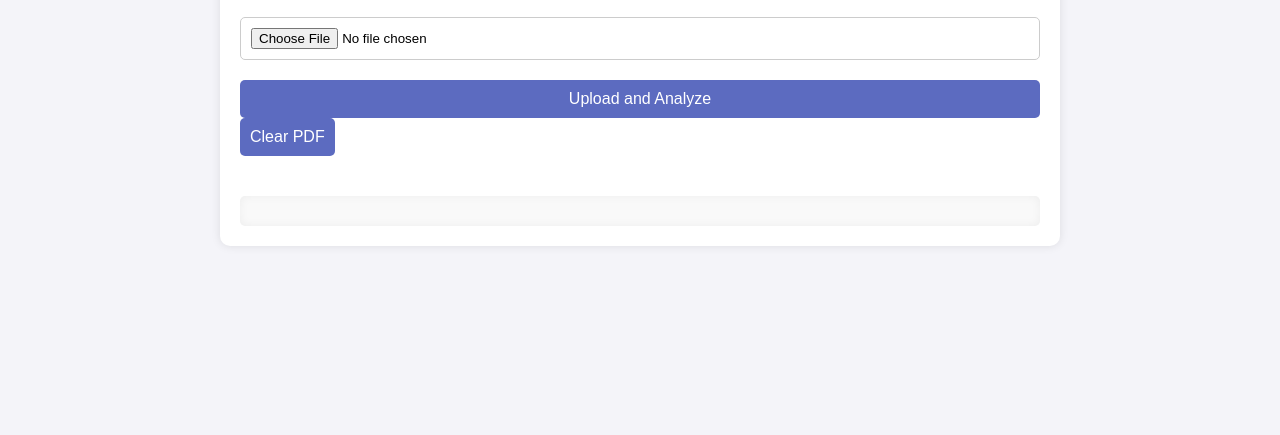
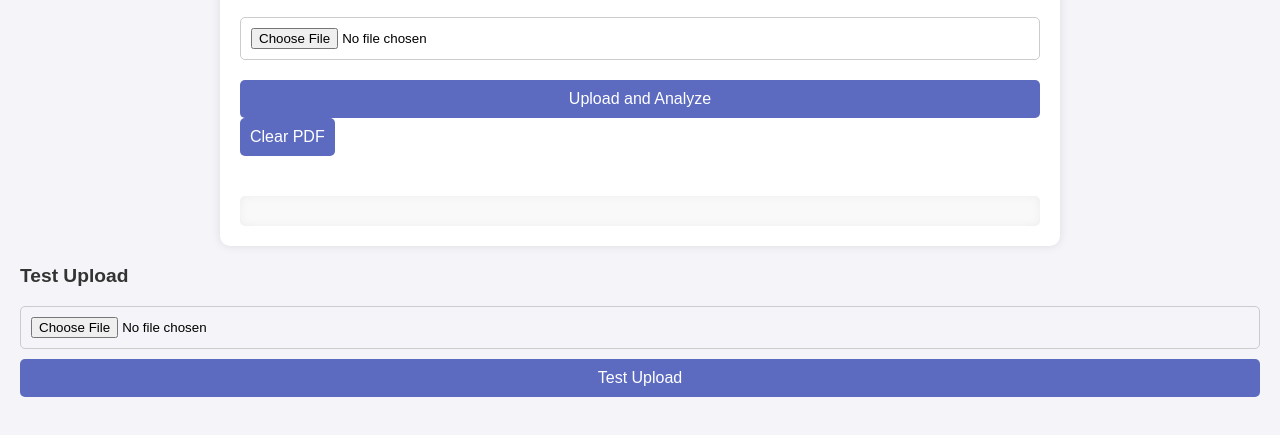
Before and after one commit to oranianprince/invoice-analyzer, a website: page index.html in a window 1280 px wide. Shown: the part 163-598 px from the top of the page. Drawn offline with Linux system fonts and the light colour scheme.

Commit message:
Add test upload route and form

```diff
--- a/index.html
+++ b/index.html
@@ -241,5 +241,12 @@
       document.getElementById('progressBarCompare').textContent = '';
     });
   </script>
+
+<h3>Test Upload</h3>
+<form action="/test-upload" method="POST" enctype="multipart/form-data">
+  <input type="file" name="testFile">
+  <button type="submit">Test Upload</button>
+</form>
+
 </body>
 </html>
--- a/server.js
+++ b/server.js
@@ -78,6 +78,11 @@ app.get('/test', (req, res) => {
   res.json({ message: 'Test successful' });
 });
 
+app.post('/test-upload', upload.single('testFile'), (req, res) => {
+    console.log('Test upload received:', req.file);
+    res.json({ message: 'Test upload received', file: req.file });
+  });
+
 const PORT = process.env.PORT || 3000;
 app.listen(PORT, () => {
   console.log(`Server is running on port ${PORT}`);
```
